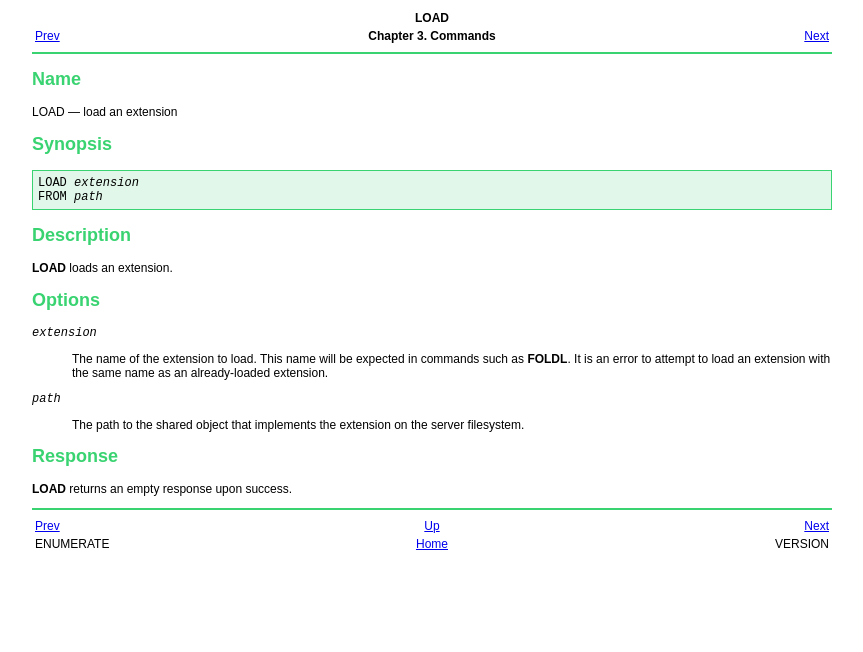
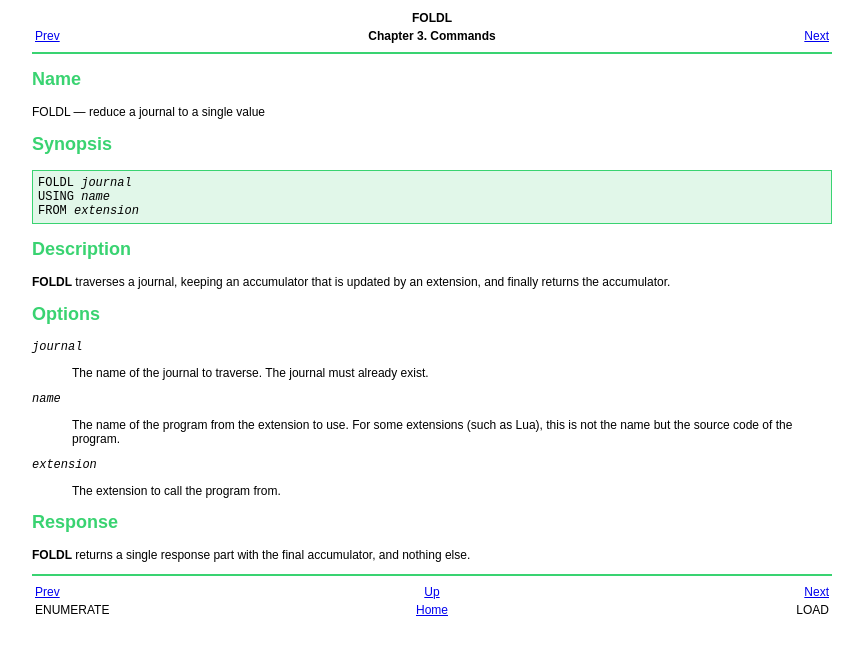
Before and after one commit to rightfold/leek-site, a plain HTML site: page re04.html in a window 1280 px wide. Shown: the whole page, without its empty margins (208-1071 px from the left). Drawn offline with Linux system fonts and the light colour scheme.

Commit message:
Update site

```diff
--- a/re04.html
+++ b/re04.html
@@ -1,46 +1,51 @@
 <?xml version="1.0" encoding="UTF-8" standalone="no"?>
-<!DOCTYPE html PUBLIC "-//W3C//DTD XHTML 1.0 Transitional//EN" "http://www.w3.org/TR/xhtml1/DTD/xhtml1-transitional.dtd"><html xmlns="http://www.w3.org/1999/xhtml"><head><meta http-equiv="Content-Type" content="text/html; charset=UTF-8" /><title>LOAD</title><link rel="stylesheet" type="text/css" href="stylesheet.css" /><meta name="generator" content="DocBook XSL Stylesheets V1.79.1" /><link rel="home" href="index.html" title="Leek documentation" /><link rel="up" href="ch03.html" title="Chapter 3. Commands" /><link rel="prev" href="re03.html" title="ENUMERATE" /><link rel="next" href="re05.html" title="VERSION" /></head><body><div class="navheader"><table width="100%" summary="Navigation header"><tr><th colspan="3" align="center">LOAD</th></tr><tr><td width="20%" align="left"><a accesskey="p" href="re03.html">Prev</a> </td><th width="60%" align="center">Chapter 3. Commands</th><td width="20%" align="right"> <a accesskey="n" href="re05.html">Next</a></td></tr></table><hr /></div><div class="refentry"><a id="idm139671954509072"></a><div class="titlepage"></div>
+<!DOCTYPE html PUBLIC "-//W3C//DTD XHTML 1.0 Transitional//EN" "http://www.w3.org/TR/xhtml1/DTD/xhtml1-transitional.dtd"><html xmlns="http://www.w3.org/1999/xhtml"><head><meta http-equiv="Content-Type" content="text/html; charset=UTF-8" /><title>FOLDL</title><link rel="stylesheet" type="text/css" href="stylesheet.css" /><meta name="generator" content="DocBook XSL Stylesheets V1.79.1" /><link rel="home" href="index.html" title="Leek documentation" /><link rel="up" href="ch03.html" title="Chapter 3. Commands" /><link rel="prev" href="re03.html" title="ENUMERATE" /><link rel="next" href="re05.html" title="LOAD" /></head><body><div class="navheader"><table width="100%" summary="Navigation header"><tr><th colspan="3" align="center">FOLDL</th></tr><tr><td width="20%" align="left"><a accesskey="p" href="re03.html">Prev</a> </td><th width="60%" align="center">Chapter 3. Commands</th><td width="20%" align="right"> <a accesskey="n" href="re05.html">Next</a></td></tr></table><hr /></div><div class="refentry"><a id="idm140666650439424"></a><div class="titlepage"></div>
   <div class="refnamediv"><h2>Name</h2><p>
-    LOAD
-     — load an extension
+    FOLDL
+     — reduce a journal to a single value
   </p></div>
 
   <div class="refsynopsisdiv"><h2>Synopsis</h2>
-    <pre class="synopsis">LOAD <em class="replaceable"><code>extension</code></em>
-FROM <em class="replaceable"><code>path</code></em></pre>
+    <pre class="synopsis">FOLDL <em class="replaceable"><code>journal</code></em>
+USING <em class="replaceable"><code>name</code></em>
+FROM <em class="replaceable"><code>extension</code></em></pre>
   </div>
 
-  <div class="refsect1"><a id="idm139671954506080"></a><h2>Description</h2>
+  <div class="refsect1"><a id="idm140666650436048"></a><h2>Description</h2>
 
 
     <p>
-      <span class="command"><strong>LOAD</strong></span> loads an extension.
+      <span class="command"><strong>FOLDL</strong></span> traverses a journal, keeping an accumulator that
+      is updated by an extension, and finally returns the accumulator.
     </p>
   </div>
 
-  <div class="refsect1"><a id="idm139671954504544"></a><h2>Options</h2>
+  <div class="refsect1"><a id="idm140666650434368"></a><h2>Options</h2>
 
 
-    <div class="variablelist"><dl class="variablelist"><dt><span class="term"><em class="replaceable"><code>extension</code></em></span></dt><dd>
+    <div class="variablelist"><dl class="variablelist"><dt><span class="term"><em class="replaceable"><code>journal</code></em></span></dt><dd>
           <p>
-            The name of the extension to load. This name will be expected in
-            commands such as <span class="command"><strong>FOLDL</strong></span>. It is an error to attempt
-            to load an extension with the same name as an already-loaded
-            extension.
+            The name of the journal to traverse. The journal must already exist.
           </p>
-        </dd><dt><span class="term"><em class="replaceable"><code>path</code></em></span></dt><dd>
+        </dd><dt><span class="term"><em class="replaceable"><code>name</code></em></span></dt><dd>
           <p>
-            The path to the shared object that implements the extension on the
-            server filesystem.
+            The name of the program from the extension to use. For some
+            extensions (such as Lua), this is not the name but the source code
+            of the program.
+          </p>
+        </dd><dt><span class="term"><em class="replaceable"><code>extension</code></em></span></dt><dd>
+          <p>
+            The extension to call the program from.
           </p>
         </dd></dl></div>
   </div>
 
-  <div class="refsect1"><a id="idm139671954499088"></a><h2>Response</h2>
+  <div class="refsect1"><a id="idm140666650427904"></a><h2>Response</h2>
 
 
     <p>
-      <span class="command"><strong>LOAD</strong></span> returns an empty response upon success.
+      <span class="command"><strong>FOLDL</strong></span> returns a single response part with the final
+      accumulator, and nothing else.
     </p>
   </div>
-</div><div class="navfooter"><hr /><table width="100%" summary="Navigation footer"><tr><td width="40%" align="left"><a accesskey="p" href="re03.html">Prev</a> </td><td width="20%" align="center"><a accesskey="u" href="ch03.html">Up</a></td><td width="40%" align="right"> <a accesskey="n" href="re05.html">Next</a></td></tr><tr><td width="40%" align="left" valign="top">ENUMERATE </td><td width="20%" align="center"><a accesskey="h" href="index.html">Home</a></td><td width="40%" align="right" valign="top"> VERSION</td></tr></table></div></body></html>
+</div><div class="navfooter"><hr /><table width="100%" summary="Navigation footer"><tr><td width="40%" align="left"><a accesskey="p" href="re03.html">Prev</a> </td><td width="20%" align="center"><a accesskey="u" href="ch03.html">Up</a></td><td width="40%" align="right"> <a accesskey="n" href="re05.html">Next</a></td></tr><tr><td width="40%" align="left" valign="top">ENUMERATE </td><td width="20%" align="center"><a accesskey="h" href="index.html">Home</a></td><td width="40%" align="right" valign="top"> LOAD</td></tr></table></div></body></html>
```
Also changed, not shown: ch01.html (+1 -1 lines), ch02.html (+1 -1 lines), ch03.html (+2 -1 lines), index.html (+1 -1 lines), pt01.html (+1 -1 lines), pt02.html (+1 -1 lines), re01.html (+4 -4 lines), re02.html (+4 -4 lines), re03.html (+5 -5 lines), re05.html (+28 -13 lines), re06.html (added, +31 -0 lines).
